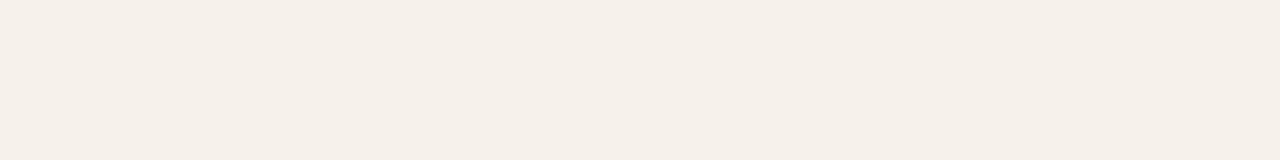
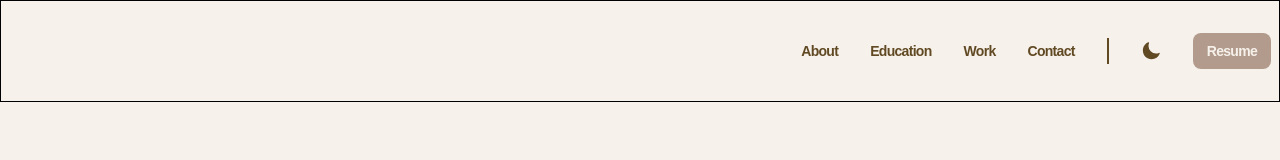
Before and after one commit to berlynncwy/berlynncwy.github.io, a website built with Vite: page index.html in a window 1280 px wide. Built offline with nearby package versions, Linux system fonts and the light colour scheme; a web font is replaced by a local one.

Commit message:
Create header

```diff
--- a/index.html
+++ b/index.html
@@ -12,7 +12,50 @@
         <script type="module" src="/src/main.js"></script>
     </head>
     <body>
-        <header class="header container"></header>
+        <header class="header container">
+            <nav>
+                <ul class="header__menu">
+                    <li><a class="header__link" href="#about">About</a></li>
+                    <li>
+                        <a class="header__link" href="#education">Education</a>
+                    </li>
+                    <li><a class="header__link" href="#work">Work</a></li>
+                    <li><a class="header__link" href="#contact">Contact</a></li>
+                    <li class="header__line"></li>
+                    <li>
+                        <button class="header__moon">
+                            <svg
+                                xmlns="http://www.w3.org/2000/svg"
+                                viewBox="0 0 24 24"
+                                fill="currentColor"
+                            >
+                                <path
+                                    fill-rule="evenodd"
+                                    d="M9.528 1.718a.75.75 0 0 1 .162.819A8.97 8.97 0 0 0 9 6a9 9 0 0 0 9 9 8.97 8.97 0 0 0 3.463-.69.75.75 0 0 1 .981.98 10.503 10.503 0 0 1-9.694 6.46c-5.799 0-10.5-4.7-10.5-10.5 0-4.368 2.667-8.112 6.46-9.694a.75.75 0 0 1 .818.162Z"
+                                    clip-rule="evenodd"
+                                />
+                            </svg>
+                        </button>
+                    </li>
+                    <li><a class="header__resume btn" href="">Resume</a></li>
+                </ul>
+                <button class="header__bars">
+                    <svg
+                        xmlns="http://www.w3.org/2000/svg"
+                        fill="none"
+                        viewBox="0 0 24 24"
+                        stroke-width="1.5"
+                        stroke="currentColor"
+                    >
+                        <path
+                            stroke-linecap="round"
+                            stroke-linejoin="round"
+                            d="M3.75 6.75h16.5M3.75 12h16.5m-16.5 5.25h16.5"
+                        />
+                    </svg>
+                </button>
+            </nav>
+        </header>
         <main>
             <section></section>
             <section></section>
--- a/src/main.js
+++ b/src/main.js
@@ -1,3 +1,4 @@
 import '../node_modules/modern-normalize/modern-normalize.css';
 import '../styles/style.css';
+import '../styles/components/header.css';
 import '../styles/ultis.css';
--- /dev/null
+++ b/styles/components/header.css
@@ -0,0 +1,87 @@
+.header {
+    display: flex;
+    justify-content: flex-end;
+    align-items: center;
+    padding-top: 2rem;
+    padding-bottom: 2rem;
+    position: relative;
+    border: 1px solid black;
+}
+
+.header__menu {
+    display: none;
+}
+
+.header__bars {
+    display: block;
+    color: var(--clr-light-header-text);
+    width: var(--size-xl);
+    height: var(--size-xl);
+}
+
+
+
+/* md screen */
+@media (min-width: 768px) {
+    .header__menu {
+        display: flex;
+        align-items: center;
+        list-style: none;
+        padding: 0;
+        gap: 2em;
+    }
+
+    .header__link {
+        color: var(--clr-light-header-text);
+        font-size: var(--size-xs);
+        font-weight: 600;
+        letter-spacing: -0.05em;
+        transition: color 0.3s;
+    }
+
+    .header__link:hover {
+        color: var(--clr-light-highlight);
+    }
+
+    .header__line {
+        border: 1px solid var(--clr-light-header-text);
+        padding-top: 1.5em;
+    }
+
+    .header__moon {
+        display: block;
+        color: var(--clr-light-header-text);
+        width: var(--size-base);
+        height: var(--size-base);
+    }
+
+    .header__resume {
+        font-size: var(--size-xs);
+    }
+
+    .header__bars {
+        display: none;
+    }
+}
+
+/* lg screen */
+@media (min-width: 1024px) {
+    .header__link {
+        font-size: var(--size-sm);
+    }
+
+    .header__moon {
+        width: var(--size-xl);
+        height: var(--size-xl);
+    }
+
+    .header__resume {
+        font-size: var(--size-sm);
+    }
+}
+
+/* xl screen */
+/* @media (min-width: 1280px) {} */
+
+/* 2xl screen */
+/* @media (min-width: 1536px) {} */
--- a/styles/style.css
+++ b/styles/style.css
@@ -49,7 +49,6 @@ html {
 body {
     font-family: 'General Sans', sans-serif;
     background-color: var(--clr-light);
-    color: var(--clr-neutral-dark);
 }
 
 img,
@@ -61,3 +60,21 @@ svg {
     max-width: 100%;
     user-select: none;
 }
+
+/* clear default button style */
+button {
+    display: inline-block;
+    padding: 0;
+    border: none;
+    background: none;
+    cursor: pointer;
+    color: inherit;
+}
+
+a {
+    text-decoration: none;
+}
+
+strong {
+    color: var(--clr-light-highlight);
+}
--- a/styles/ultis.css
+++ b/styles/ultis.css
@@ -9,13 +9,31 @@
 /* @media (min-width: 768px) {} */
 
 /* lg screen */
-/* @media (min-wdith: 1024px) {} */
+/* @media (min-width: 1024px) {} */
 
 /* xl screen */
 /* @media (min-width: 1280px) {} */
 
 /* 2xl screen */
 /* @media (min-width: 1536px) {} */
+
+.btn {
+    display: inline-block;
+    font-weight: 600;
+    letter-spacing: -0.05em;
+    background-color: var(--clr-light-btn);
+    color: var(--clr-light);
+    padding: 0.5em 1em;
+    border-radius: 8px;
+    transition: background-color 0.3s, box-shadow 0.3s, transform 0.3s;
+}
+
+.btn:hover {
+    transform: translateY(-3px);
+    color: var(--clr-light-highlight);
+    background-color: var(--clr-light-text);
+    box-shadow: 0 10px 20px rgba(139, 149, 113, 0.5), 0 6px 6px rgba(139, 149, 113, 0.5), 0 0 35px rgba(139, 149, 113, 0.9);
+}
 
 .container {
     margin-left: auto;
@@ -52,7 +70,7 @@
 }
 
 /* lg screen */
-@media (min-wdith: 1024px) {
+@media (min-width: 1024px) {
     .container {
         max-width: 1024px;
     }
```
